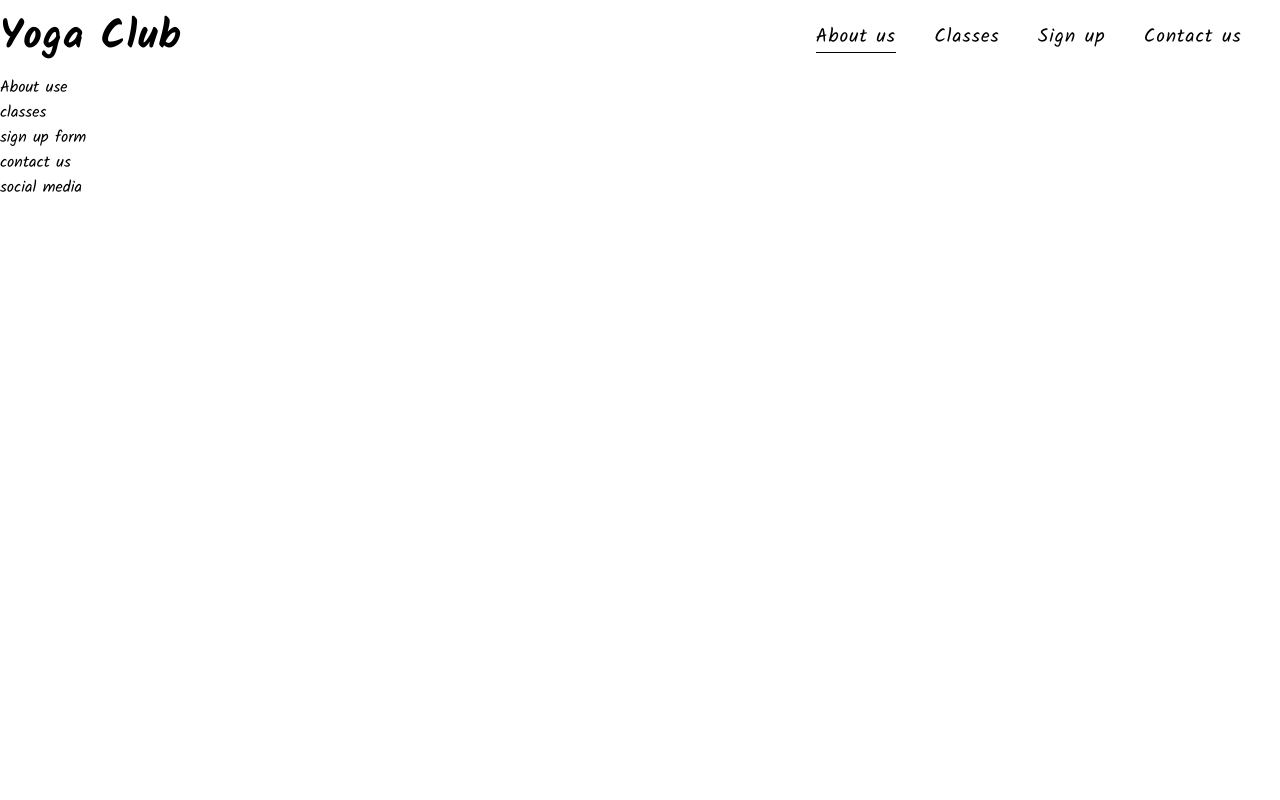
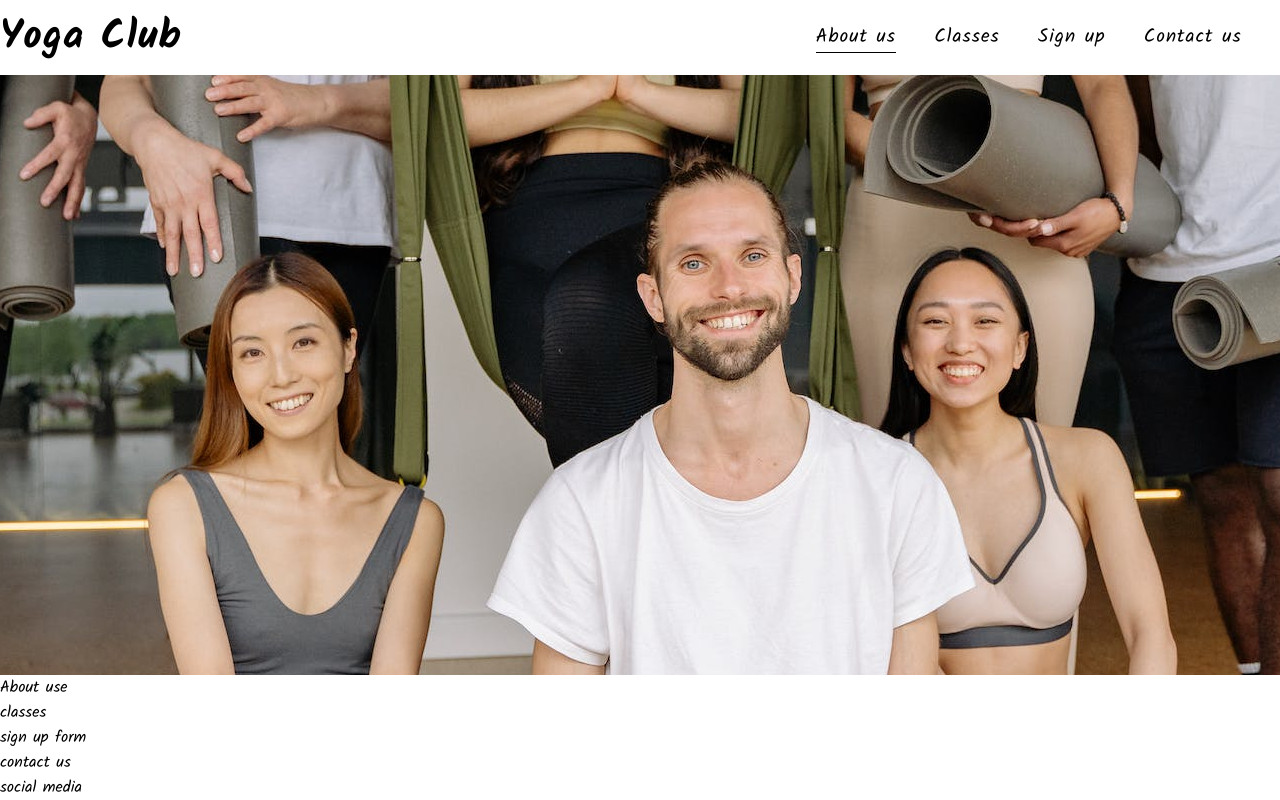
Before and after one commit to a-wgn/yoga-club-pp1, a plain HTML site: page index.html in a window 1280 px wide. Drawn offline with Linux system fonts and the light colour scheme.

Commit message:
Add hero image and styling

```diff
--- a/assets/css/style.css
+++ b/assets/css/style.css
@@ -8,7 +8,7 @@
     border: none;
 }
 
-body {
+body, html {
     font-family: Kalam, sans-serif;
     font-weight: 400;
     color: black;
@@ -68,3 +68,10 @@ h3 {
 #nav-bar, #logo {
     line-height: 75px;
 }
+
+/* Hero image */
+#hero-image {
+    height: 600px;
+    width: 100%;
+    background: url(../images/hero-image.jpeg) no-repeat center center;
+}
```
Also changed, not shown: assets/images/hero-image.jpeg (added), 1 other file.
